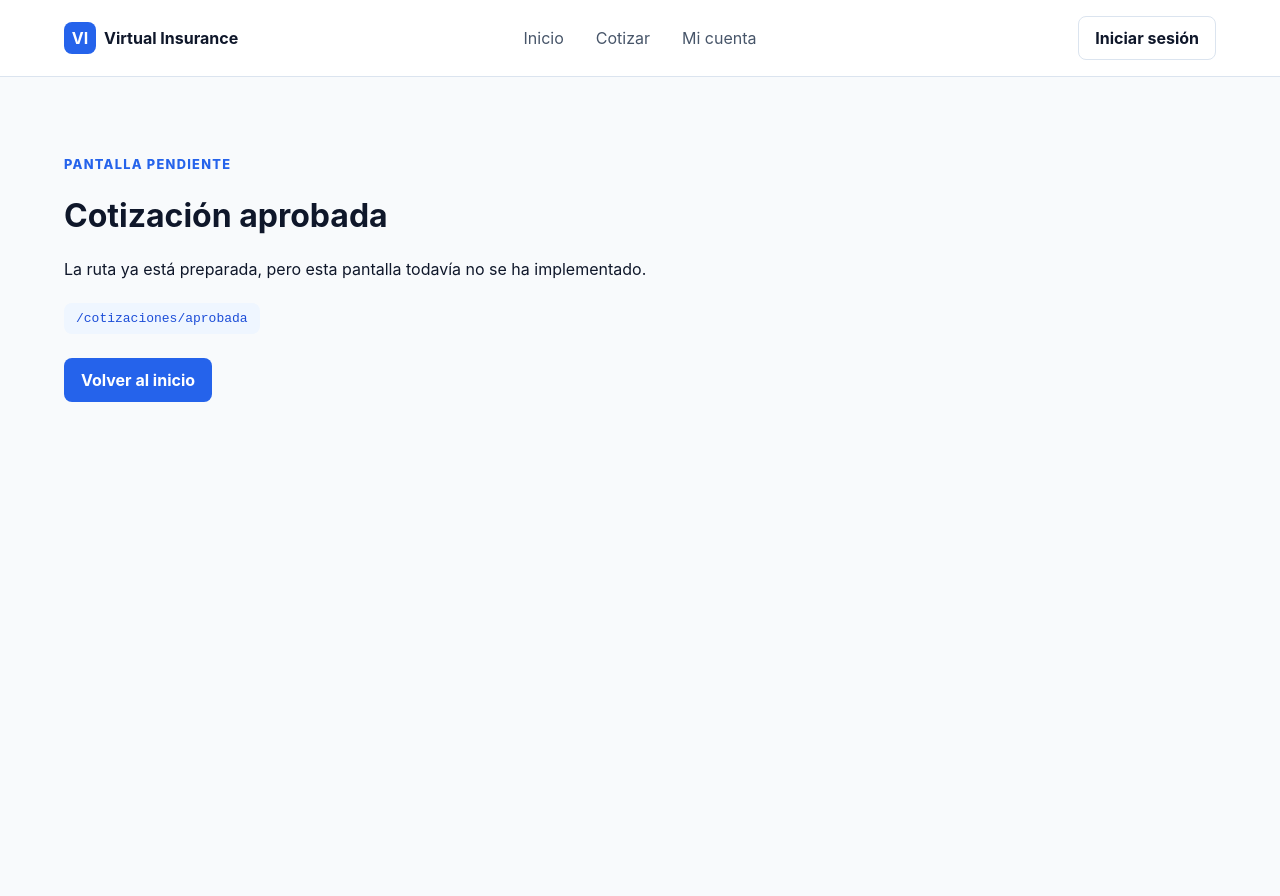
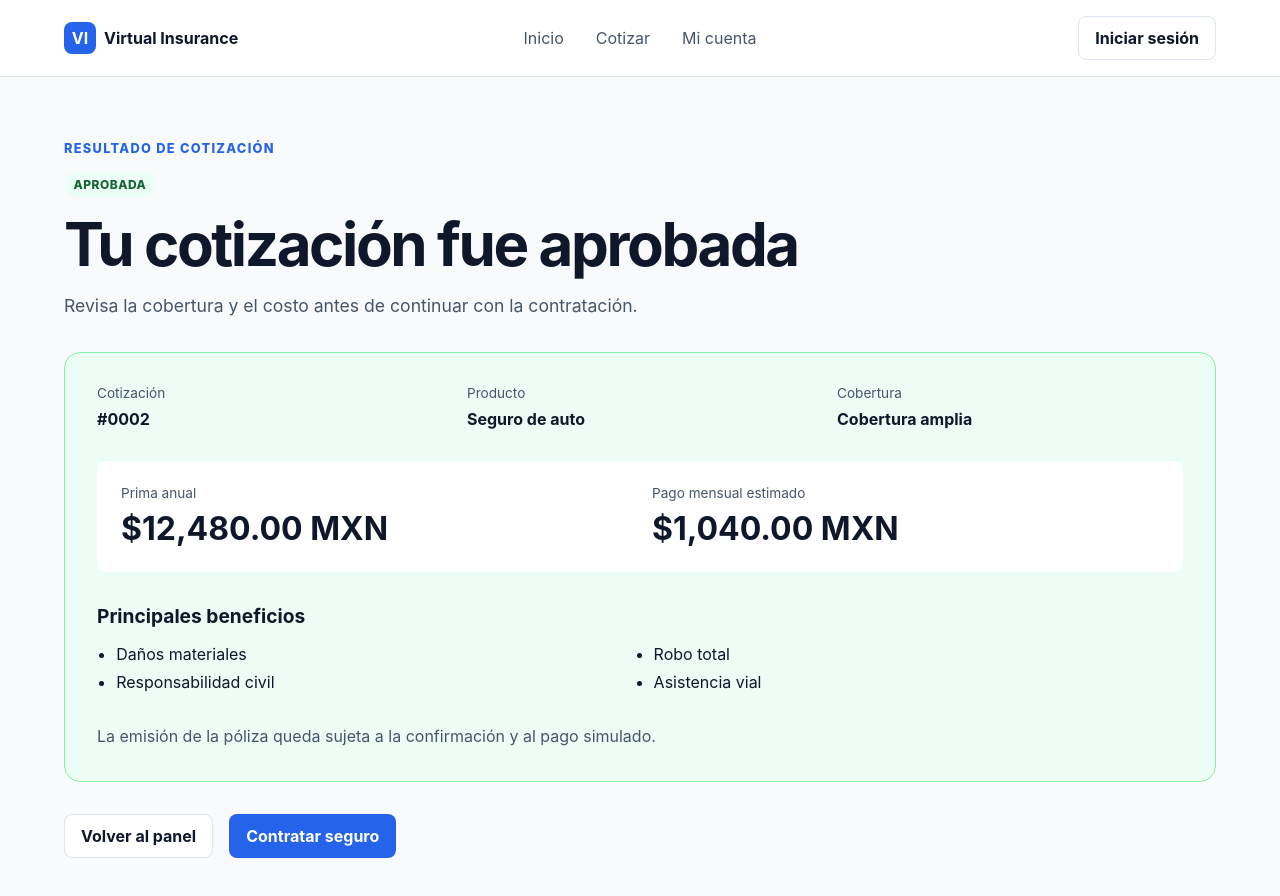
Before and after one commit to olveratrech/virtual-insurance-nedw, a React (Vite) app in the folder frontend/: page /cotizaciones/aprobada in a window 1280 px wide. Shown: the top 896 px of the page. Before the commit the page ends 800 px from the top, so only its background shows below. Built offline with nearby package versions, Linux system fonts and the light colour scheme.

Commit message:
feat: implementar resultados de cotizacion

```diff
--- a/frontend/src/app/AppRouter.jsx
+++ b/frontend/src/app/AppRouter.jsx
@@ -6,6 +6,7 @@ import DashboardPage from '../pages/DashboardPage/DashboardPage.jsx'
 import HomePage from '../pages/HomePage/HomePage.jsx'
 import AutoQuotePage from '../pages/AutoQuotePage/AutoQuotePage.jsx'
 import MedicalQuotePage from '../pages/MedicalQuotePage/MedicalQuotePage.jsx'
+import QuoteResultPage from '../pages/QuoteResultPage/QuoteResultPage.jsx'
 
 function AppRouter() {
   return (
@@ -17,8 +18,8 @@ function AppRouter() {
           <Route path="panel" element={<DashboardPage />} />
           <Route path="cotizar/auto" element={<AutoQuotePage />} />
           <Route path="cotizar/medico" element={<MedicalQuotePage />} />
-          <Route path="cotizaciones/aprobada" element={<ComingSoonPage title="Cotización aprobada" />} />
-          <Route path="cotizaciones/rechazada" element={<ComingSoonPage title="Cotización rechazada" />} />
+          <Route path="cotizaciones/aprobada" element={<QuoteResultPage outcome="approved" />} />
+          <Route path="cotizaciones/rechazada" element={<QuoteResultPage outcome="rejected" />} />
           <Route path="contratacion/pago" element={<ComingSoonPage title="Contratación y pago" />} />
           <Route path="polizas/:polizaId" element={<ComingSoonPage title="Detalle de póliza" />} />
           <Route path="polizas/:polizaId/cancelacion" element={<ComingSoonPage title="Solicitud de cancelación" />} />
--- /dev/null
+++ b/frontend/src/mocks/quoteResultData.js
@@ -0,0 +1,22 @@
+export const quoteResultData = {
+  AUTO: {
+    quoteNumber: '#0002',
+    productName: 'Seguro de auto',
+    coverageName: 'Cobertura amplia',
+    annualCost: '$12,480.00 MXN',
+    monthlyCost: '$1,040.00 MXN',
+    benefits: ['Daños materiales', 'Robo total', 'Responsabilidad civil', 'Asistencia vial'],
+    rejectionReason: 'Los antecedentes declarados no cumplen las reglas académicas de aceptación para este producto.',
+    retryDestination: '/cotizar/auto',
+  },
+  MEDICAL: {
+    quoteNumber: '#0003',
+    productName: 'Seguro médico',
+    coverageName: 'Cobertura médica individual',
+    annualCost: '$18,600.00 MXN',
+    monthlyCost: '$1,550.00 MXN',
+    benefits: ['Consultas', 'Hospitalización', 'Estudios de diagnóstico', 'Atención de urgencias'],
+    rejectionReason: 'La combinación de factores declarados requiere una evaluación distinta a la disponible en este canal.',
+    retryDestination: '/cotizar/medico',
+  },
+}
--- /dev/null
+++ b/frontend/src/pages/QuoteResultPage/QuoteResultPage.css
@@ -0,0 +1,23 @@
+.quote-result-page { display: grid; gap: var(--space-xl); padding-bottom: 5rem; padding-top: 4rem; }
+.quote-result-page__heading { display: grid; gap: var(--space-md); max-width: 55rem; }
+.quote-result-page__heading .status-badge { justify-self: start; }
+.quote-result-page__heading h1 { font-size: clamp(2.25rem, 5vw, 3.75rem); letter-spacing: -0.04em; line-height: 1.05; margin: 0; }
+.quote-result-page__heading > p:last-child { color: var(--color-text); font-size: 1.1rem; line-height: 1.6; margin: 0; }
+.quote-result-card { border: 1px solid; border-radius: var(--radius-lg); display: grid; gap: var(--space-xl); padding: var(--space-xl); }
+.quote-result-card--approved { background: var(--color-success-soft); border-color: var(--color-success-border); }
+.quote-result-card--rejected { background: var(--color-danger-soft); border-color: #fca5a5; }
+.quote-result-card__summary { display: grid; gap: var(--space-lg); grid-template-columns: repeat(3, minmax(0, 1fr)); }
+.quote-result-card__summary > div, .quote-result-card__prices > div { display: grid; gap: var(--space-sm); }
+.quote-result-card__label, .quote-result-card__prices span { color: var(--color-text); font-size: 0.85rem; }
+.quote-result-card__prices { background: var(--color-surface); border-radius: var(--radius-sm); display: grid; gap: var(--space-lg); grid-template-columns: repeat(2, minmax(0, 1fr)); padding: var(--space-lg); }
+.quote-result-card__prices strong { font-size: clamp(1.4rem, 3vw, 2rem); }
+.quote-result-card h2 { font-size: 1.2rem; margin: 0 0 var(--space-md); }
+.benefit-list { display: grid; gap: var(--space-sm); grid-template-columns: repeat(2, minmax(0, 1fr)); margin: 0; padding-left: 1.2rem; }
+.result-note, .rejection-explanation p { color: var(--color-text); line-height: 1.6; margin: 0; }
+.rejection-explanation { display: grid; gap: var(--space-md); }
+.quote-result-page__actions { display: flex; flex-wrap: wrap; gap: var(--space-md); }
+
+@media (max-width: 650px) {
+  .quote-result-page { padding-top: var(--space-xl); }
+  .quote-result-card__summary, .quote-result-card__prices, .benefit-list { grid-template-columns: 1fr; }
+}
--- /dev/null
+++ b/frontend/src/pages/QuoteResultPage/QuoteResultPage.jsx
@@ -0,0 +1,75 @@
+import { Link, useLocation } from 'react-router-dom'
+import StatusBadge from '../../components/ui/StatusBadge/StatusBadge.jsx'
+import { quoteResultData } from '../../mocks/quoteResultData.js'
+import './QuoteResultPage.css'
+
+function QuoteResultPage({ outcome }) {
+  const location = useLocation()
+  const fallbackType = outcome === 'approved' ? 'AUTO' : 'MEDICAL'
+  const quoteType = location.state?.quoteType ?? fallbackType
+  const result = quoteResultData[quoteType] ?? quoteResultData[fallbackType]
+  const approved = outcome === 'approved'
+
+  return (
+    <div className="quote-result-page page-container">
+      <header className="quote-result-page__heading">
+        <p className="eyebrow">Resultado de cotización</p>
+        <StatusBadge tone={approved ? 'success' : 'danger'}>
+          {approved ? 'APROBADA' : 'RECHAZADA'}
+        </StatusBadge>
+        <h1>{approved ? 'Tu cotización fue aprobada' : 'No podemos ofrecer esta cobertura'}</h1>
+        <p>{approved ? 'Revisa la cobertura y el costo antes de continuar con la contratación.' : 'La evaluación encontró factores fuera de las reglas provisionales de aceptación.'}</p>
+      </header>
+
+      <section className={`quote-result-card quote-result-card--${approved ? 'approved' : 'rejected'}`}>
+        <div className="quote-result-card__summary">
+          <div>
+            <span className="quote-result-card__label">Cotización</span>
+            <strong>{result.quoteNumber}</strong>
+          </div>
+          <div>
+            <span className="quote-result-card__label">Producto</span>
+            <strong>{result.productName}</strong>
+          </div>
+          <div>
+            <span className="quote-result-card__label">Cobertura</span>
+            <strong>{result.coverageName}</strong>
+          </div>
+        </div>
+
+        {approved ? (
+          <>
+            <div className="quote-result-card__prices">
+              <div><span>Prima anual</span><strong>{result.annualCost}</strong></div>
+              <div><span>Pago mensual estimado</span><strong>{result.monthlyCost}</strong></div>
+            </div>
+            <div>
+              <h2>Principales beneficios</h2>
+              <ul className="benefit-list">
+                {result.benefits.map((benefit) => <li key={benefit}>{benefit}</li>)}
+              </ul>
+            </div>
+            <p className="result-note">La emisión de la póliza queda sujeta a la confirmación y al pago simulado.</p>
+          </>
+        ) : (
+          <div className="rejection-explanation">
+            <h2>Resultado informativo</h2>
+            <p>{result.rejectionReason}</p>
+            <p>No se generó póliza ni se realizó cargo alguno. El prototipo no muestra diagnósticos sensibles.</p>
+          </div>
+        )}
+      </section>
+
+      <div className="quote-result-page__actions">
+        <Link className="button button--secondary" to="/panel">Volver al panel</Link>
+        {approved ? (
+          <Link className="button button--primary" to="/contratacion/pago" state={{ quoteType, quote: result }}>Contratar seguro</Link>
+        ) : (
+          <Link className="button button--primary" to={result.retryDestination}>Revisar datos</Link>
+        )}
+      </div>
+    </div>
+  )
+}
+
+export default QuoteResultPage
```
Also changed, not shown: 2 other files (tests, documents, lock files or other folders).
